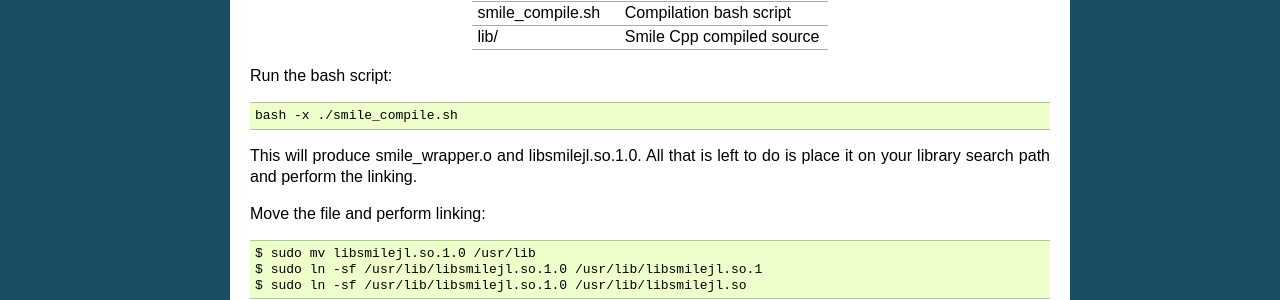
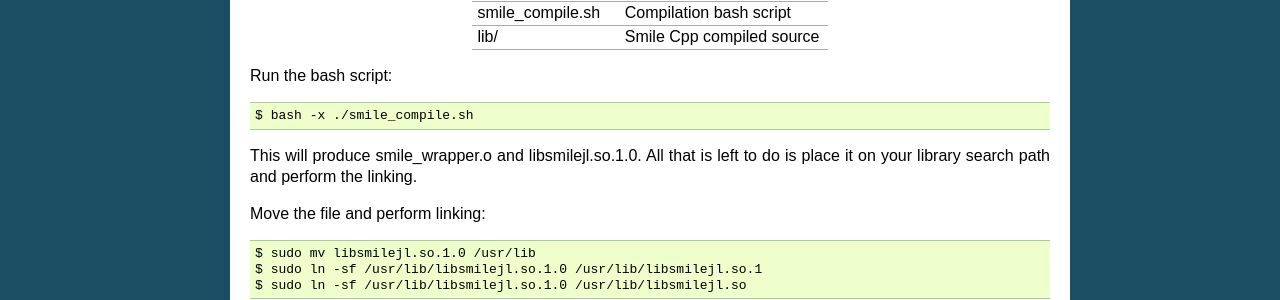
Before and after one commit to sisl/Smile.jl, a Sphinx documentation site: the page built from doc/installation.rst, in a window 1280 px wide. Shown: the part 553-853 px from the top of the page. Built offline with Sphinx 7.4.7, drawn with Linux system fonts in a browser that asks for light colours.

Commit message:
added dollar sign

```diff
--- a/doc/installation.rst
+++ b/doc/installation.rst
@@ -31,7 +31,7 @@ Run the bash script:
 
 .. code-block:: bash
 
-	bash -x ./smile_compile.sh
+	$ bash -x ./smile_compile.sh
 
 This will produce smile_wrapper.o and libsmilejl.so.1.0. All that is left to do is place it on your library search path and perform the linking.
 
```
